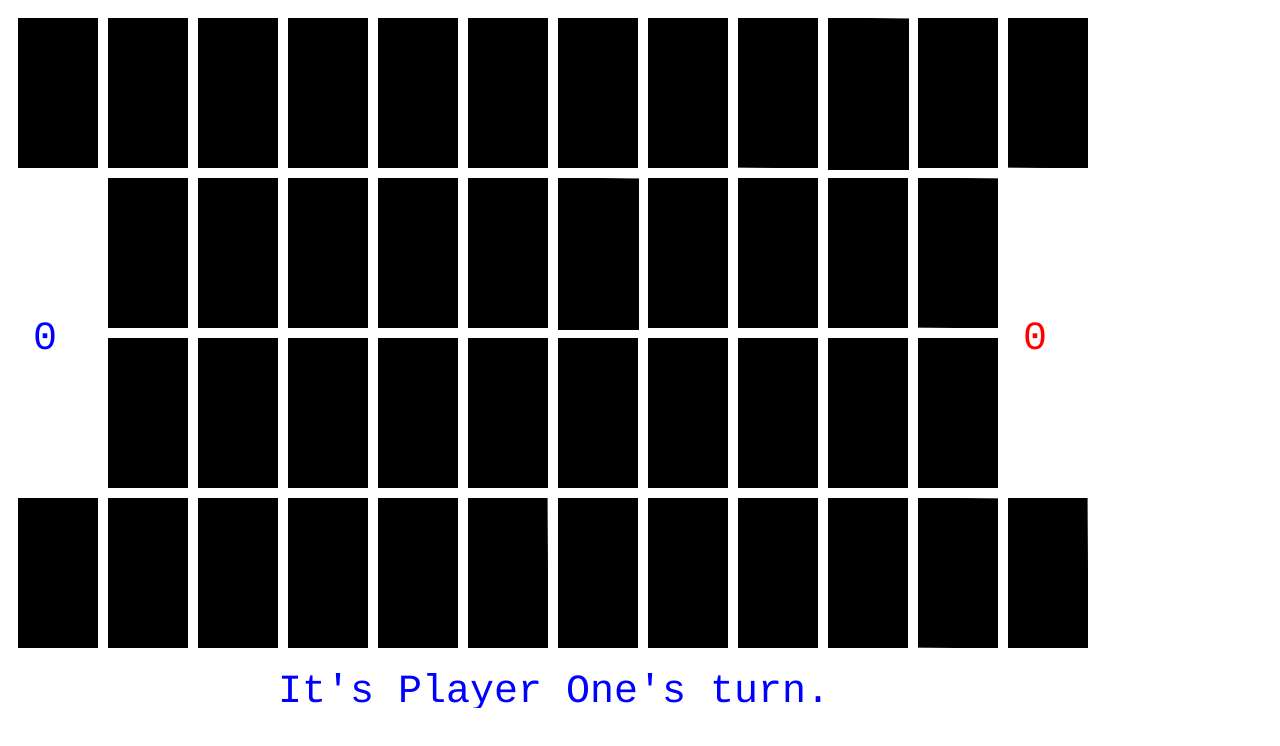
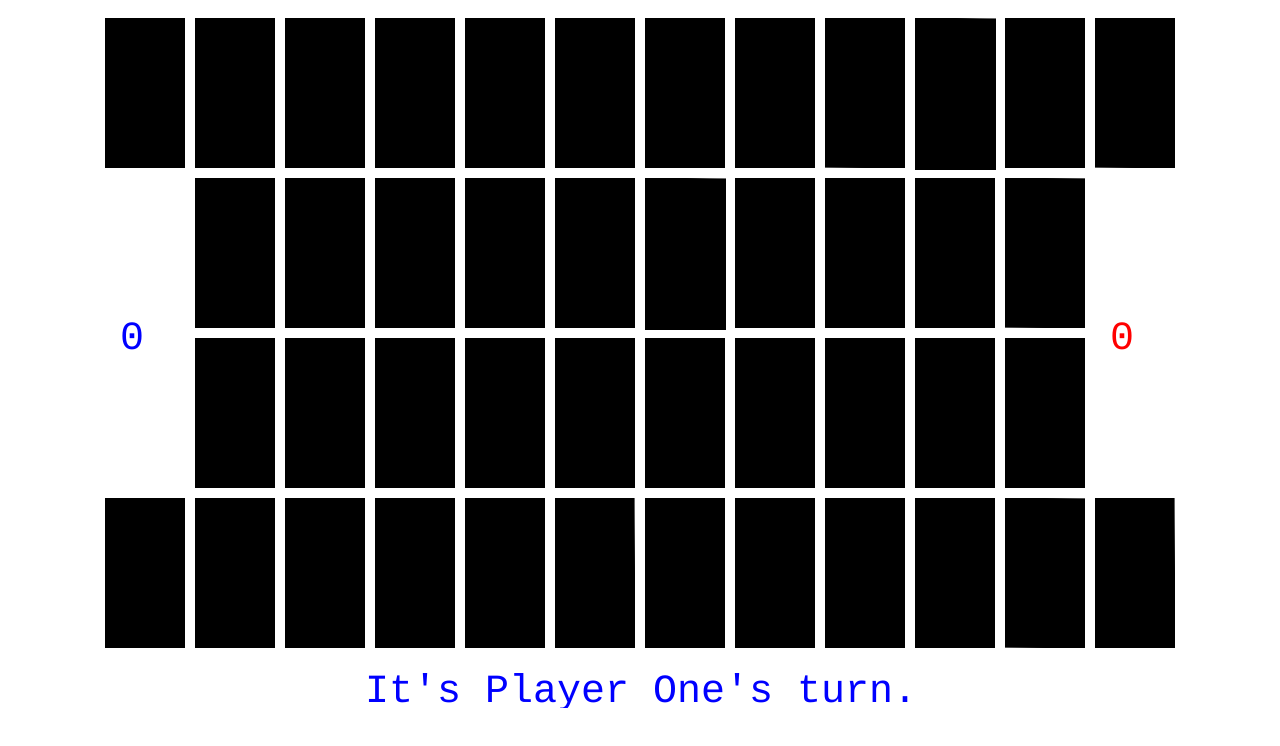
Before and after one commit to CptNelson/pairs, a plain HTML site: page index.html in a window 1280 px wide. Drawn offline with Linux system fonts and the light colour scheme; animation ran at ten frames a second.

Commit message:
centered the game

```diff
--- a/index.html
+++ b/index.html
@@ -6,7 +6,9 @@
     <script src="src/phaser.min.js"></script>
 </head>
 <body>
-    <script src="src/math.min.js"></script>
+
+    <center id="phaser"></center>
+
     <script src="src/pairs.js"></script>
 </body>
 </html>
--- a/src/pairs.js
+++ b/src/pairs.js
@@ -5,12 +5,16 @@ let config = {
     width: 1090,
     height: 700,
     scene: gameScene,
-    backgroundColor: 0xFFFFFF
+    backgroundColor: 0xFFFFFF,
+    parent: 'phaser'
 };
 
 //create the game and pass it the configuration
 let game = new Phaser.Game(config);
 //create arrays to store names of the cards, and their positions.
+//cardCounter will keep track of how many cards are left on table,
+//so the game knows when it's over.
+//player[] keeps the score.
 let cardNames = [];
 let cardPositions = [];
 let cardCounter = 44;
@@ -54,6 +58,8 @@ gameScene.createNamesForCards = function () {
 gameScene.dealCardsToTable = function () {
     for (let i = 0; i < cardNames.length; i++) {
         let r = getRandomInt(cardPositions.length);
+        //We add the cards at random positions, make them interactive and add black tint to them. Finally we delete the
+        //used position so it won't come again.
         gameScene.add.image(cardPositions[r].x, cardPositions[r].y, 'tarots', cardNames[i]).setInteractive().tint = 00000;
         cardPositions.splice(r, 1);
     }
@@ -68,7 +74,7 @@ gameScene.storeCoordinate = function (xVal, yVal, array) {
 }
 
 //this uses storeCoordinate to populate array cardPositions with all the coordinates
-//we are using in the table.
+//we are using in the table. Using switch we create different combinations of rows.
 gameScene.storeAllCoordinates = function () {
     let x = 10;
     let y = 10;
@@ -94,6 +100,7 @@ gameScene.storeAllCoordinates = function () {
     }
 }
 
+//tempCards keep temporary notion of card (gameObject) clicked.
 gameScene.takingTurns = function () {
     let state = 'player1A';
     let tempCardA, tempCardB;
@@ -134,7 +141,6 @@ gameScene.takingTurns = function () {
     })
     checkingForPoint = function (player, oldState) {
         state = "waiting"
-
         setTimeout(function () {
             if (tempCardA.frame.customData.filename == tempCardB.frame.customData.filename) {
                 gameScene.player[player]++;
```
Also changed, not shown: 1 other file.
